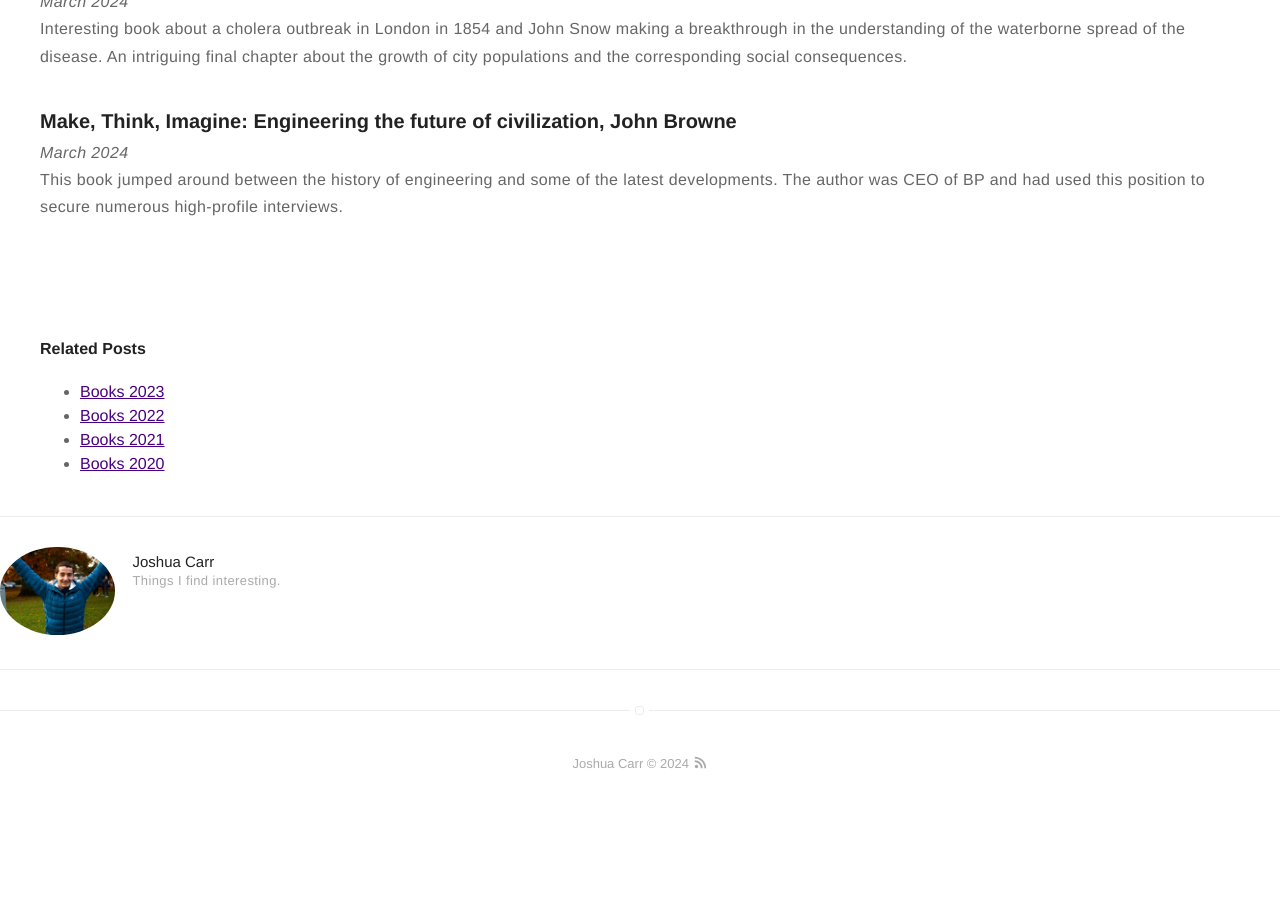
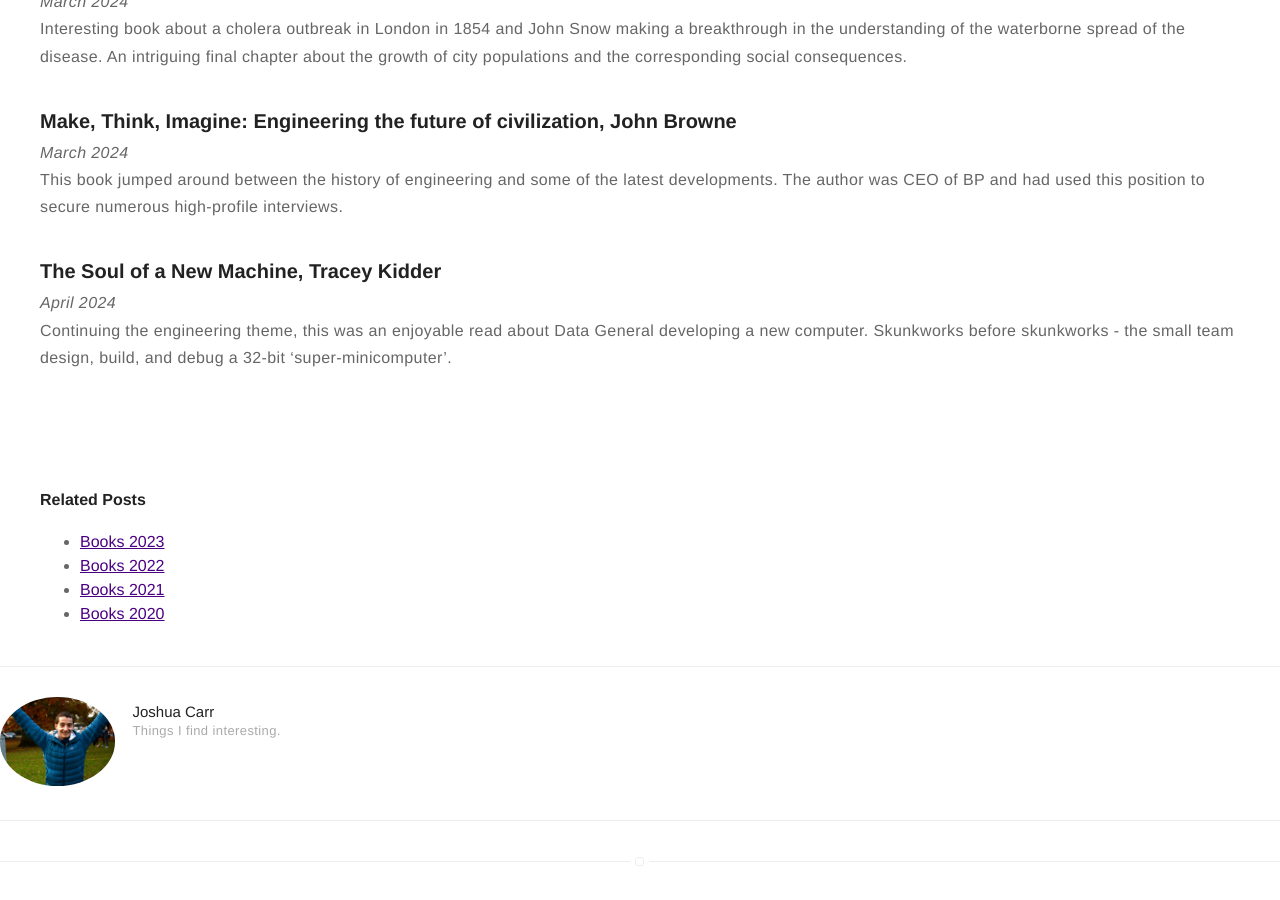
Before and after one commit to jc782/jc782.github.io, a Jekyll site: the page built from _posts/2023-12-28-Books-2024.markdown, in a window 1280 px wide and 900 px high, scrolled down 1424 px. Built offline with Jekyll 4.4.1, drawn with Linux system fonts in a browser that asks for light colours; before the commit the page ends 2235 px from its top, so only the background shows below that.

Commit message:
april book

```diff
--- a/_posts/2023-12-28-Books-2024.markdown
+++ b/_posts/2023-12-28-Books-2024.markdown
@@ -47,3 +47,7 @@ Interesting book about a cholera outbreak in London in 1854 and John Snow making
 ### Make, Think, Imagine: Engineering the future of civilization, John Browne
 *March 2024*
 This book jumped around between the history of engineering and some of the latest developments. The author was CEO of BP and had used this position to secure numerous high-profile interviews.
+
+### The Soul of a New Machine, Tracey Kidder
+*April 2024*
+Continuing the engineering theme, this was an enjoyable read about Data General developing a new computer. Skunkworks before skunkworks - the small team design, build, and debug a 32-bit 'super-minicomputer'.
```
